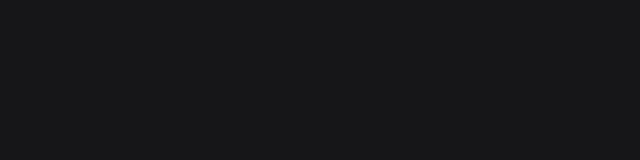
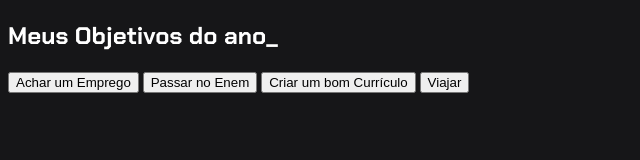
Before and after one commit to KAUERICARDOBETEGA2/projeto-de-vida-2, a plain HTML site: page index.html in a window 1280 px wide. Shown: the whole page, without its empty margins (0-640 px from the left). Drawn offline with Linux system fonts and the light colour scheme.

Commit message:
Update index.html

```diff
--- a/index.html
+++ b/index.html
@@ -1,8 +1,22 @@
 <!DOCTYPE html>
 <html lang="pt-br">
 <head>
-  <meta charset="UTF-8">
-  <meta name="viewport" content="width=device-width, initial-scale=1.0">
-  <title>Meus objetivos do ano</title>
+    <meta charset="UTF-8">
+    <meta name="viewport" content="width=device-width, initial-scale=1.0">
+    <title>Meus objetivos do ano</title>
     <link rel="stylesheet" href="style.css">
 </head>
+
+<body>
+    <section class="conteudo-principal">
+        <h2 class="titulo-principal">Meus Objetivos do ano<span>_</span></h2>
+        <div class="botoes">
+            <button class="botao ativo">Achar um Emprego</button>
+            <button class="botao">Passar no Enem</button>
+            <button class="botao">Criar um bom Currículo</button>
+            <button class="botao">Viajar</button>
+        </div>
+    </section>
+    <script src="main.js"></script>
+</body>
+</html>
```
